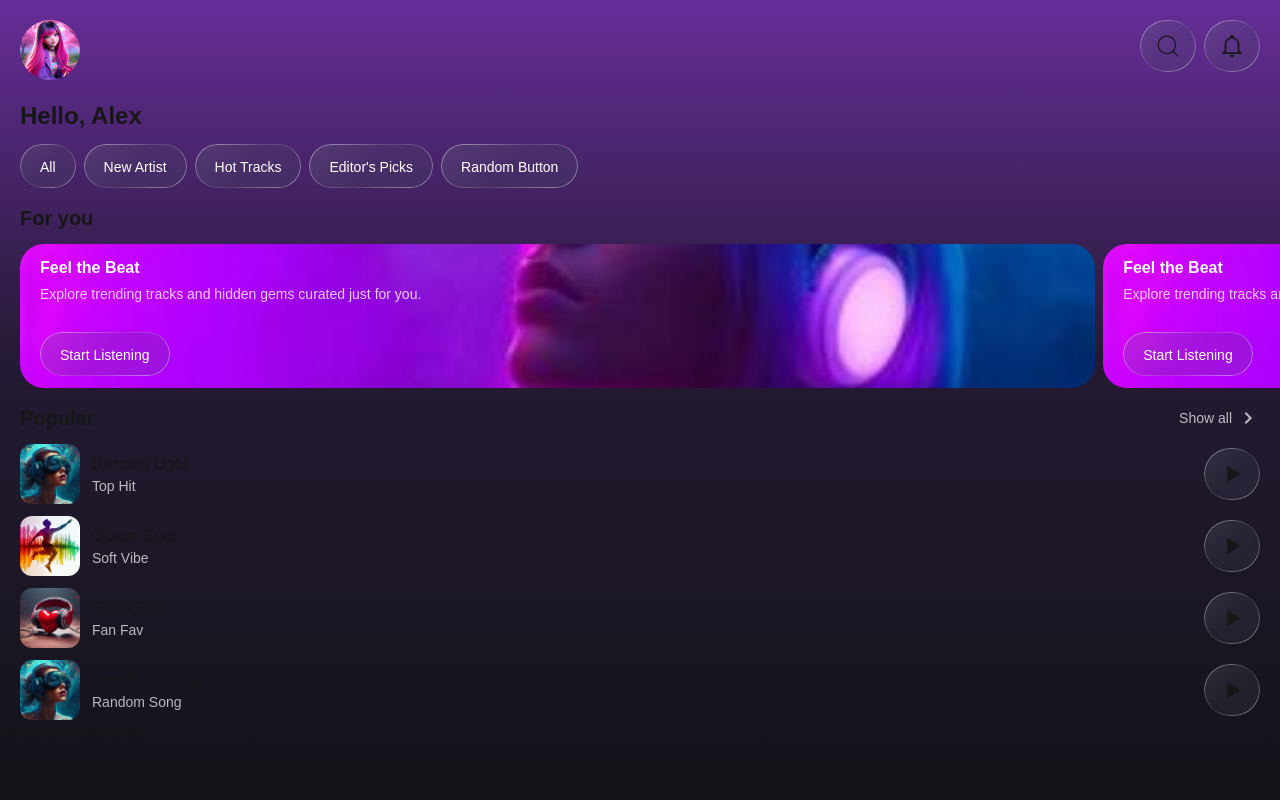
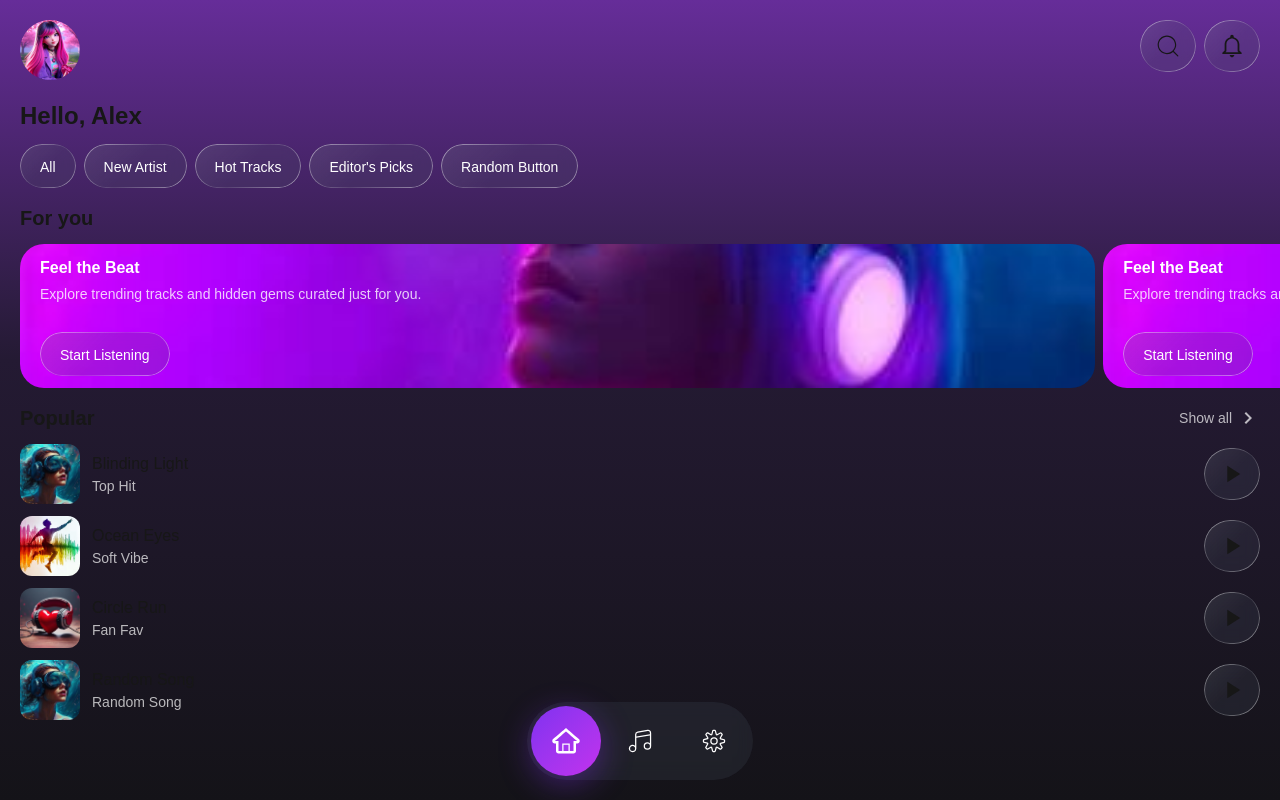
Before and after one commit to grintzdel/tailwind-mobile, a Next.js app: page / in a window 1280 px wide. Built offline with nearby package versions, Linux system fonts and the light colour scheme.

Commit message:
feat: update footer

```diff
--- a/src/ui/footer.tsx
+++ b/src/ui/footer.tsx
@@ -1,9 +1,80 @@
 import React from "react";
 
-export const Footer: React.FC = (): React.JSX.Element => {
+import Link from "next/link";
+
+import type {IconType} from "react-icons";
+import {TiHomeOutline} from "react-icons/ti";
+import {CiMusicNote1, CiSettings} from "react-icons/ci";
+
+import {GLASS_EFFECT, ACTIVE_NAV_ITEM, GRADIENT_BG} from "@/modules/app/react/constants/style.constant";
+
+type FooterLinkProps = {
+    icon: IconType;
+    href: string;
+    isActive: boolean;
+};
+
+const FooterLink: React.FC<FooterLinkProps> = ({icon: Icon, href, isActive}: FooterLinkProps): React.JSX.Element => {
     return (
-        <footer>
-            <h1>hello from the footer</h1>
+        <li>
+            <Link
+                href={href}
+                className={`
+                    relative cursor-pointer transition-all duration-300 block p-5
+                    ${isActive ? `rounded-full ${GRADIENT_BG.className}` : ''}
+                `}
+                style={isActive ? ACTIVE_NAV_ITEM.style : undefined}
+            >
+                <Icon className="relative z-10 text-white text-3xl"/>
+            </Link>
+        </li>
+    );
+};
+
+type FooterLinksListProps = {
+    children: React.ReactNode;
+};
+
+const FooterLinksList: React.FC<FooterLinksListProps> = ({children}: FooterLinksListProps): React.JSX.Element => {
+    return (
+        <nav>
+            <ul className={`relative rounded-full ${GLASS_EFFECT.container} p-1`}>
+                <div
+                    className={GLASS_EFFECT.border}
+                    style={GLASS_EFFECT.borderStyle}
+                />
+                <div className="relative z-10 flex flex-row gap-1 items-center">
+                    {children}
+                </div>
+            </ul>
+        </nav>
+    );
+};
+
+type FooterProps = {
+    activePage?: string;
+};
+
+export const Footer: React.FC<FooterProps> = ({activePage = 'home'}): React.JSX.Element => {
+    return (
+        <footer className="absolute bottom-5 w-full flex justify-center">
+            <FooterLinksList>
+                <FooterLink
+                    icon={TiHomeOutline}
+                    href="/"
+                    isActive={activePage === 'home'}
+                />
+                <FooterLink
+                    icon={CiMusicNote1}
+                    href="/songs"
+                    isActive={activePage === 'songs'}
+                />
+                <FooterLink
+                    icon={CiSettings}
+                    href="/settings"
+                    isActive={activePage === 'settings'}
+                />
+            </FooterLinksList>
         </footer>
     )
 }
```
